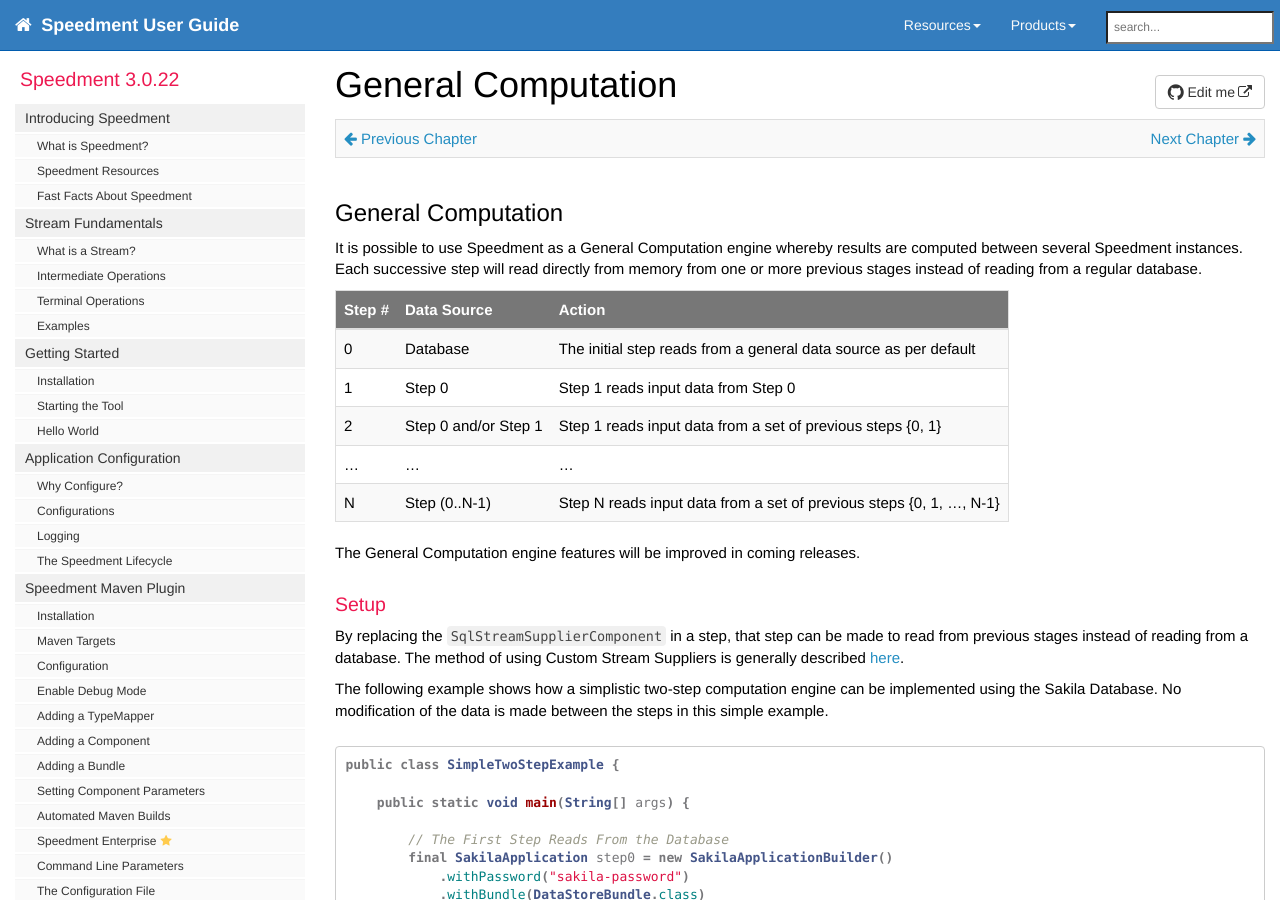
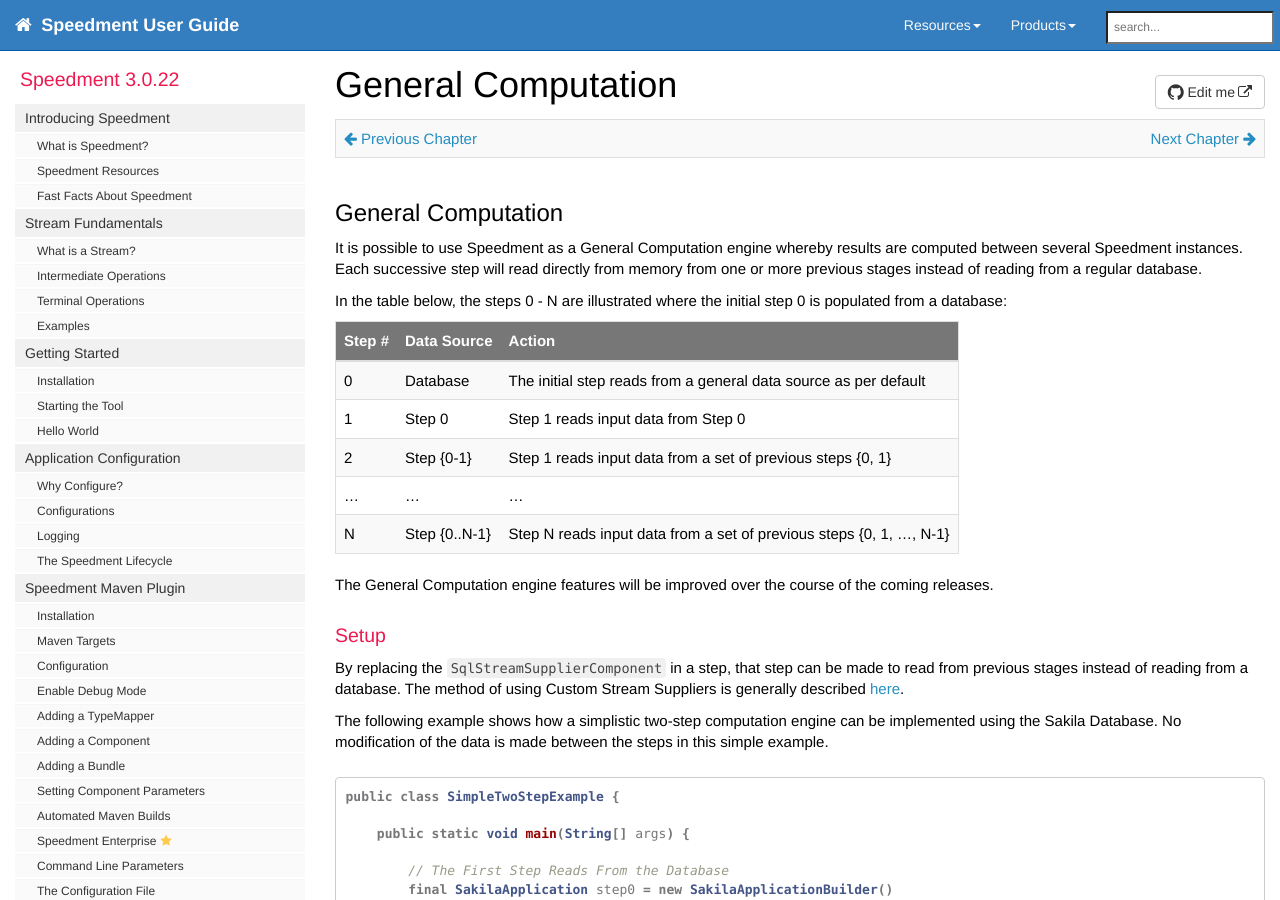
Before and after one commit to speedment/speedment-doc, a Jekyll site: the page built from pages/computation.md, in a window 1280 px wide and 900 px high. Built offline with Jekyll 4.4.1, drawn with Linux system fonts in a browser that asks for light colours; nearby versions of some CDN libraries; comment, search, counter and statistics services are not loaded.

Commit message:
Improve computation

```diff
--- a/pages/computation.md
+++ b/pages/computation.md
@@ -14,16 +14,17 @@
 ## General Computation
 It is possible to use Speedment as a General Computation engine whereby results are computed between several Speedment instances. Each successive step will read directly from memory from one or more previous stages instead of reading from a regular database.
 
+In the table below, the steps 0 - N are illustrated where the initial step 0 is populated from a database:
 
-| Step # | Data Source            | Action
-| :----- | :--------------------- | ------------------------------- |
-|  0     | Database               | The initial step reads from a general data source as per default
-|  1     | Step 0                 | Step 1 reads input data from Step 0
-|  2     | Step 0 and/or Step 1   | Step 1 reads input data from a set of previous steps {0, 1}
-|  ...   | ...                    | ...
-|  N     | Step (0..N-1)          | Step N reads input data from a set of previous steps {0, 1, ..., N-1}
+| Step # | Data Source     | Action
+| :----- | :-------------- | ------------------------------- |
+|  0     | Database        | The initial step reads from a general data source as per default
+|  1     | Step 0          | Step 1 reads input data from Step 0
+|  2     | Step {0-1}      | Step 1 reads input data from a set of previous steps {0, 1}
+|  ...   | ...             | ...
+|  N     | Step {0..N-1}   | Step N reads input data from a set of previous steps {0, 1, ..., N-1}
 
-The General Computation engine features will be improved in coming releases.
+The General Computation engine features will be improved over the course of the coming releases.
 
 
 ### Setup
```
